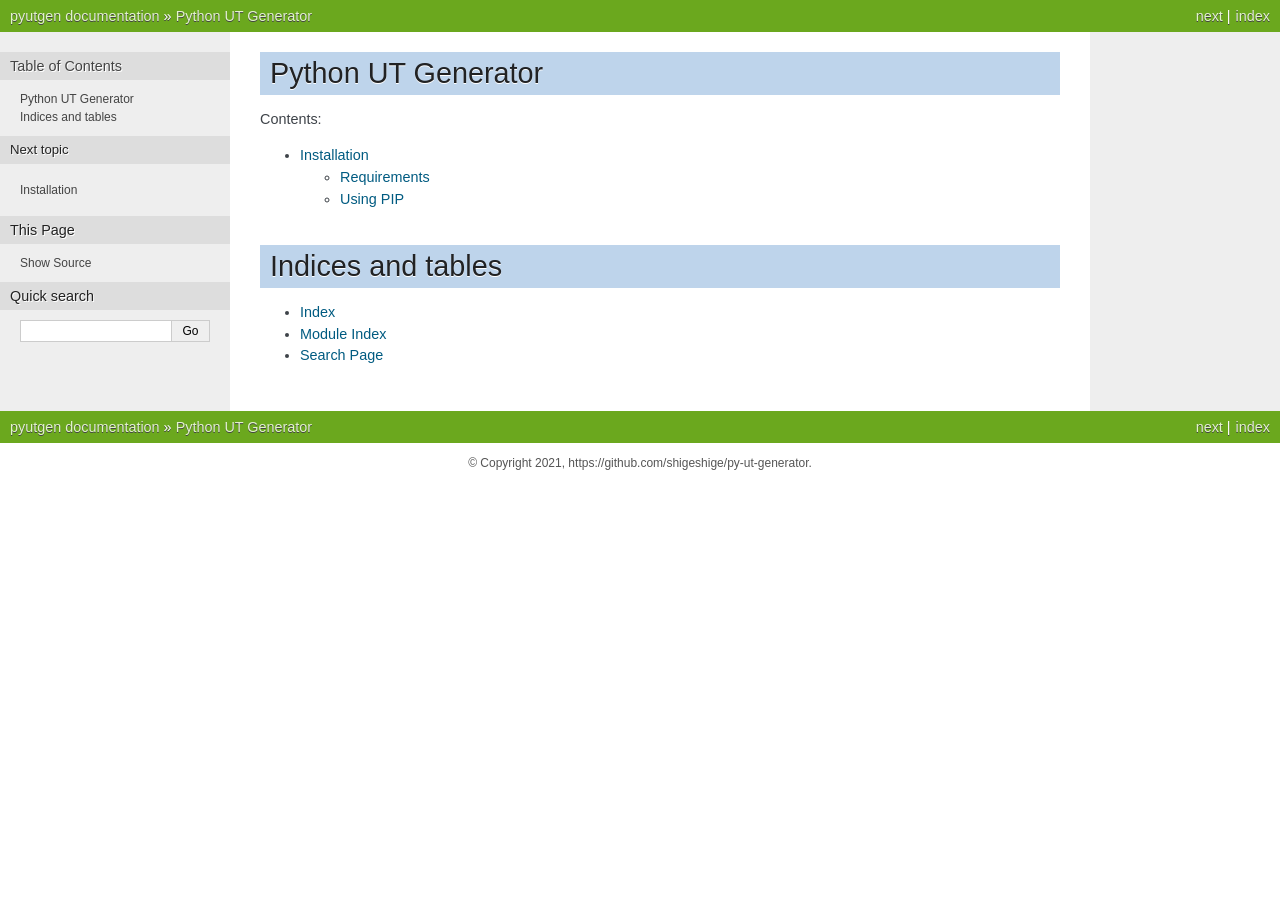
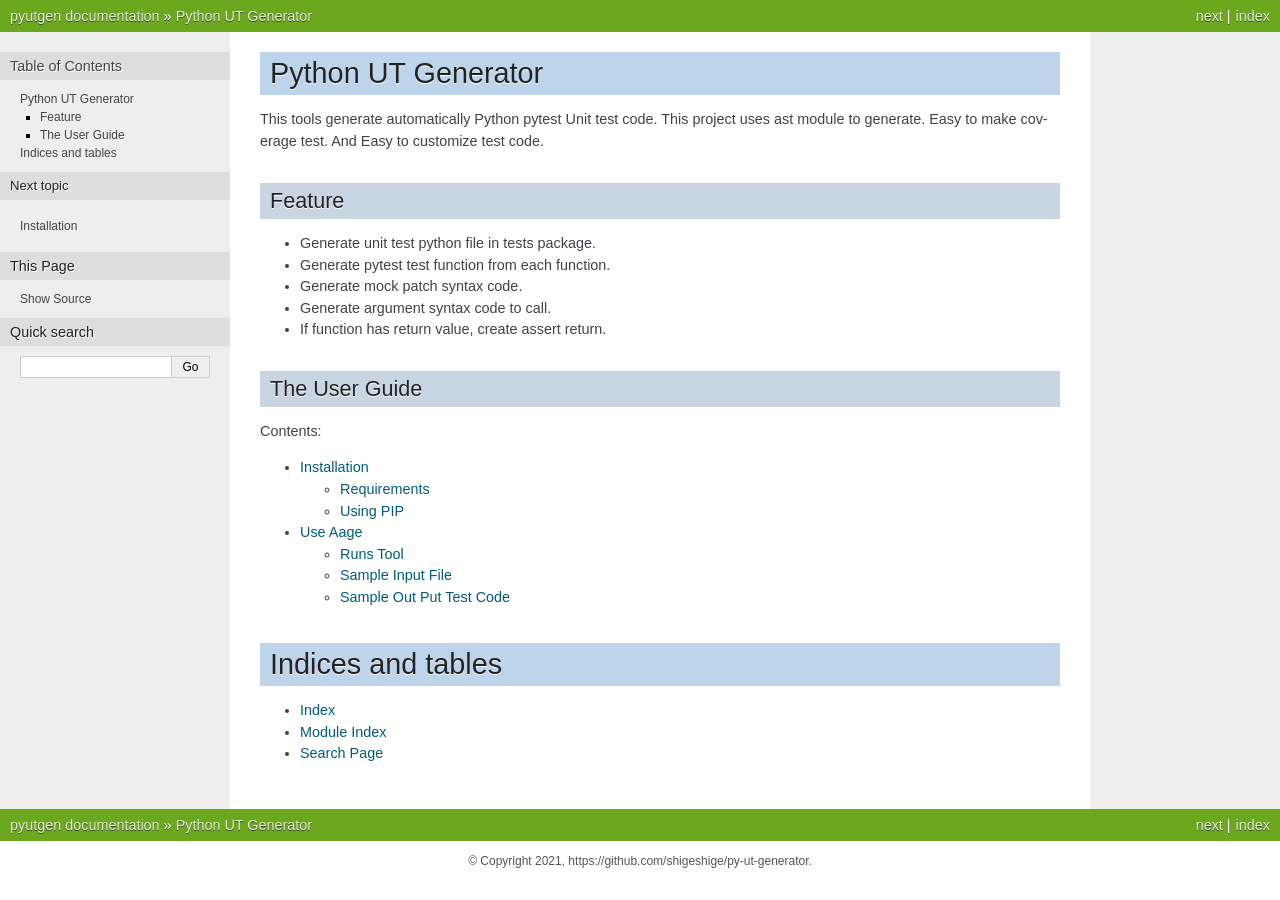
Before and after one commit to shigeshige/py-ut-generator, a Sphinx documentation site: the page built from docs/index.rst, in a window 1280 px wide. Built offline with Sphinx 7.4.7, drawn with Linux system fonts in a browser that asks for light colours.

Commit message:
documentetion Fixes #21

```diff
--- a/docs/index.rst
+++ b/docs/index.rst
@@ -5,12 +5,30 @@
 
 Python UT Generator
 ===================================
+This tools generate automatically Python pytest Unit test code.
+This project uses ast module to generate.
+Easy to make coverage test. And Easy to customize test code.
+
+
+Feature
+--------
+
+* Generate unit test python file in tests package.
+* Generate pytest test function from each function.
+* Generate mock patch syntax code.
+* Generate argument syntax code to call.
+* If function has return value, create assert return.
+
+
+The User Guide
+--------------
 
 .. toctree::
    :maxdepth: 2
    :caption: Contents:
 
    install
+   use
 
 
 
--- /dev/null
+++ b/docs/use.rst
@@ -0,0 +1,48 @@
+Use Aage
+============
+
+
+Runs Tool
+------------
+::
+
+    pyutgen "Input File Name"
+
+
+Sample Input File
+-------------------
+::
+
+    import os
+
+
+    def aaaaa():
+        """
+        call and return
+        """
+        return os.path.exists('')
+
+
+
+Sample Out Put Test Code
+------------------------
+::
+
+    import pytest
+    from unittest.mock import patch
+    from unittest.mock import MagicMock
+
+    from tests.pyutgenerator.data import pattern01
+
+    def test_aaaaa():
+        # plan
+
+        # do
+        with\
+                patch('tests.pyutgenerator.data.pattern01.os.path') as m1:
+            m1.return_value = None
+            m1.exists = MagicMock(return_value=None)
+            ret = pattern01.aaaaa()
+
+            # check
+            assert ret
```
